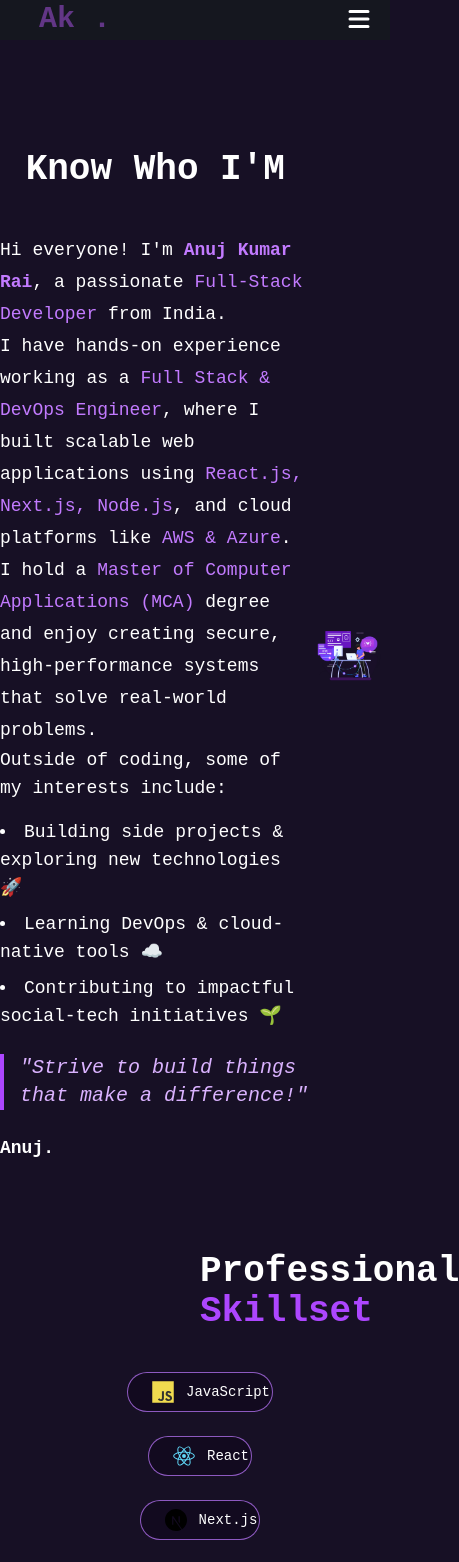
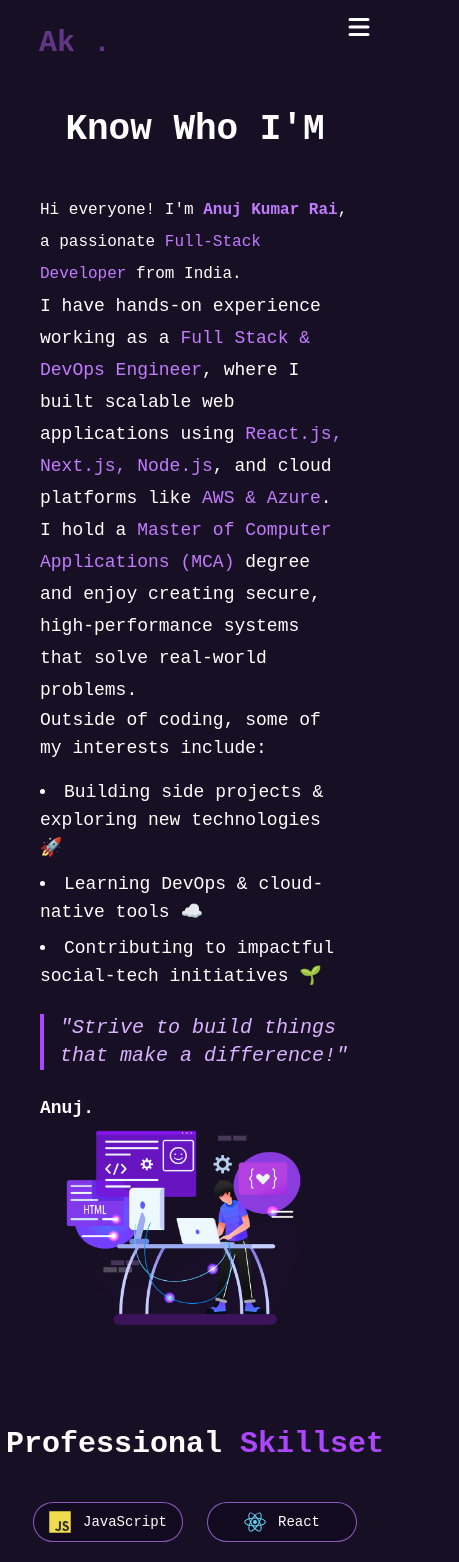
Before and after one commit to Anuj5588/anuj-kumar-rai-portfolio, a Next.js app: page /about in a window 390 px wide. Shown: the top 1562 px of the page, 459 px wide, since content can reach past the window. Built offline with nearby package versions, Linux system fonts and the light colour scheme.

Commit message:
made responsive to all the sections

```diff
--- a/app/about/page.js
+++ b/app/about/page.js
@@ -6,7 +6,7 @@
 const About = () => {
   return (
    <>
-   <div className='flex justify-center items-center translate-y-[110px] scroll '>
+   <div className='flex justify-center items-center translate-y-[110px] scroll max-lg:flex-col   px-10'>
   <div className="max-w-3xl  text-white font-mono">
       <h2 className="text-4xl font-semibold mb-6 text-center">
         Know Who I'M
@@ -14,12 +14,12 @@
 
       <div className='mt-4  h-[20px]'></div>
 
-      <p className="text-lg leading-8 ">
+      <p className="text-l  leading-8 ">
         Hi everyone! I&apos;m <span className="text-purple-400 font-semibold">Anuj Kumar Rai</span>,
         a passionate <span className="text-purple-400">Full-Stack Developer</span> from India.
       </p>
 
-      <p className="text-lg leading-8 ">
+      <p className="text-lg leading-8 max-md">
         I have hands-on experience working as a <span className="text-purple-400">Full Stack & DevOps Engineer</span>,
         where I built scalable web applications using
         <span className="text-purple-400"> React.js, Next.js, Node.js</span>, and cloud platforms
@@ -56,7 +56,7 @@
     </div>
 
 
-   <div className='p-[200px]'><Techstack/></div>
+   <div className='py-[200px]'><Techstack/></div>
    </>
   )
 }
--- a/app/about/techStack.js
+++ b/app/about/techStack.js
@@ -9,8 +9,8 @@
   return (
 
     <>
-     <div className='text-4xl text-white font-mono text-center font-bold'>Professional <span className='text-purple-500'>Skillset</span></div>
-         <div className="mt-10 flex flex-wrap justify-center gap-6 max-w-6xl mx-auto">
+     <div className='text-3xl text-white  font-mono text-center   flex-wrap  font-bold'>Professional <span className='text-purple-500'>Skillset</span></div>
+         <div className="mt-10 flex flex-wrap justify-center gap-6 max-w-6xl mx-auto  ">
 
         {techList.map((tech, index) => (
           <TechBadge
@@ -21,9 +21,9 @@
         ))}
       </div>
 
-      <div className='text-4xl text-purple-500 font-mono text-center font-bold pt-[100px]'>Tools <span className='text-white'>I  use</span></div>
+      <div className='text-4xl text-purple-500 font-mono  text-center font-bold pt-[100px]'>Tools <span className='text-white'>I  use</span></div>
 
-      <div className='max-w-6xl flex justify-center gap-6 mx-auto mt-10'>{
+      <div className='max-w-6xl flex flex-wrap justify-center gap-6 mx-auto mt-10'>{
         tools.map((tool,index)=>(
           <>
 
--- a/app/component/Hero/rightSection/bottomSection/page.js
+++ b/app/component/Hero/rightSection/bottomSection/page.js
@@ -6,7 +6,7 @@
 
 const BottomRsection = () => {
   return (
-    <div className='max-lg: mt-[10%]'>
+    <div className='max-lg: mt-[10%] z-0'>
         <Image src={avatar} width={200} height={200}/>
     </div>
   )
--- a/app/component/Navbar/page.js
+++ b/app/component/Navbar/page.js
@@ -1,27 +1,48 @@
 "use client";
+
+import { useEffect, useState } from "react";
 import { navItems } from "@/public/jsonData/page";
-import styles from "./page.module.css";
 import { AiFillStar } from "react-icons/ai";
 import { CgGitFork } from "react-icons/cg";
 import Link from "next/link";
-import { useState } from "react";
 import { HiMenu, HiX } from "react-icons/hi";
+import styles from "./page.module.css";
 
 const Navbar = () => {
   const [open, setOpen] = useState(false);
+  const [scrolled, setScrolled] = useState(false);
+
+  useEffect(() => {
+    const handleScroll = () => {
+      setScrolled(window.scrollY > 50);
+    };
+
+    window.addEventListener("scroll", handleScroll);
+    return () => window.removeEventListener("scroll", handleScroll);
+  }, []);
+
   return (
-    <>
-      <div className="   max-md:bg-[#15171F]   relative">
-        <div className="text-[#623686]  text-[30px] flex mt-4 max-md:mt-0 gap-4 font-extrabold text-2xl mx-[10%] font-mono ">
+    <div
+      className={`fixed top-0 z-1 w-full py-3 transition-all duration-300
+        ${
+          scrolled
+            ? " shadow-[0_4px_30px_rgba(0,0,0,0.5)]"
+            : "bg-transparent backdrop-blur-md"
+        }`}
+    >
+      {/* Logo */}
+      <div
+        className={`text-[30px] flex py-3 max-md:mt-0 gap-4 font-extrabold text-2xl mx-[10%] font-mono
+          ${scrolled ? "text-purple-400" : "text-[#623686]"}`}
+      >
         Ak .
       </div>
-        <div className="flex min-w-[60%] gap-[50px] -mt-[30px] max-md:hidden justify-center ml-[30%] ">
+
+      {/* Desktop Menu */}
+      <div className="flex min-w-[60%] gap-[50px] -mt-[45px] max-md:hidden justify-center ml-[30%]">
         {navItems.map((item, index) => (
           <Link href={item.path} key={index}>
-              <span
-                key={index}
-                className="group flex flex-wrap relative items-center gap-1 text-white text-[20px] font-mono cursor-pointer"
-              >
+            <span className="group flex flex-wrap relative items-center gap-1 text-white text-[20px] font-mono cursor-pointer">
               <span className="text-[22px]">
                 <item.icon />
               </span>
@@ -38,8 +59,9 @@
           </Link>
         ))}
 
+        {/* Right Icons */}
         <span
-            className={`${styles.hello} flex justify-around items-center flex-wrap  w-[8%] mr-[10%] `}
+          className={`${styles.hello} flex justify-around items-center flex-wrap w-[8%] mr-[10%]`}
         >
           <span className="text-[25px] font-mono text-white">
             <CgGitFork />
@@ -49,39 +71,39 @@
           </span>
         </span>
       </div>
-        {/* Burger Icon (below md) */}
-        <div className="absolute right-4 top-1">
-          <button className="md:hidden text-white text-3xl" onClick={() => setOpen(!open)}>
+
+      {/* Burger Icon (Mobile) */}
+      <div className="absolute right-4 top-3">
+        <button
+          className="md:hidden text-white text-3xl"
+          onClick={() => setOpen(!open)}
+        >
           {open ? <HiX /> : <HiMenu />}
         </button>
       </div>
 
       {/* Mobile Menu */}
       {open && (
-          <>
-          <ul className="md:hidden flex text-white flex-col gap-4 mt-4 justify-center items-center text-2xl font-bold p-4 rounded-lg">
+        <ul
+          className={`md:hidden flex flex-col gap-4 mt-4 justify-center items-center
+          text-2xl font-bold p-4 rounded-lg transition-all
+          ${scrolled ? "bg-[#15121e]" : "bg-[#9c4fac]/80 backdrop-blur-md"}`}
+        >
           {navItems.map((item, index) => (
-
-              <li>
-                <Link href={item.path} key={index}>
-                 <span
-                key={index}
-                className="group relative inline-flex items-center gap-1 text-white text-[20px] font-mono cursor-pointer"
-              >
+            <li key={index}>
+              <Link href={item.path}>
+                <span className="group relative inline-flex items-center gap-1 text-white text-[20px] font-mono cursor-pointer">
                   <span className="text-[22px]">
                     <item.icon />
                   </span>
                   <span>{item.label}</span>
                 </span>
               </Link>
-
-
             </li>
-
           ))}
 
           <span
-            className={`${styles.hello} flex justify-around items-center min-w-[15%] max-w`}
+            className={`${styles.hello} flex justify-around items-center min-w-[15%]`}
           >
             <span className="text-[25px] font-mono text-white">
               <CgGitFork />
@@ -91,10 +113,8 @@
             </span>
           </span>
         </ul>
-          </>
       )}
     </div>
-    </>
   );
 };
 
--- a/app/component/ProjectCard/page.js
+++ b/app/component/ProjectCard/page.js
@@ -6,7 +6,7 @@
 
   return (
     <>
-    <div className='h-[70vh] flex flex-col max-w-[350px] justify-evenly  items-center border border-purple-400/70 rounded-2xl cursor-pointer transition-all duration-300 ease-out  hover:scale-105 hover:shadow-[0_0_22px_rgba(168,85,247,0.6)] p-4'>
+    <div className='h-[70vh] flex flex-col max-sm:min-w-2xs max-w-xs justify-evenly items-center border border-purple-400/70 rounded-2xl cursor-pointer transition-all duration-300 ease-out  hover:scale-105 hover:shadow-[0_0_22px_rgba(168,85,247,0.6)] p-4 max-sm:mr-2'>
         <div className=''>
             <Image src={img} width={300} height={300}/>
         </div>
--- a/app/component/TechBadge/page.js
+++ b/app/component/TechBadge/page.js
@@ -4,8 +4,10 @@
   return (
     <div
       className="
-        inline-flex items-center gap-3
-        px-6 py-2
+        flex justify-center items-center gap-3
+       p-2
+        min-w-[150px]
+        text-center
         rounded-full
         border border-purple-400/70
         bg-[#120a1f]
--- a/app/projects/page.js
+++ b/app/projects/page.js
@@ -6,11 +6,11 @@
 const Projects = () => {
   return (
     <>
-    <div className='flex flex-col gap-5'>
-       <div className='font-mono text-center text-5xl text-white mt-[50px]'>My  <span className='text-purple-500'>Projects</span> </div>
+    <div className='flex flex-col p-2 gap-5'>
+       <div className='font-mono text-center text-5xl text-white mt-[50px] '>My  <span className='text-purple-500'>Projects</span> </div>
     <p className='text-center  text-white text-l'>Here are few projects I've worked on.</p>
     </div>
-    <div className='flex flex-wrap gap-8 justify-around items-center mx-auto max-w-6xl my-10'>{
+    <div className='flex flex-wrap gap-8 justify-around items-center mx-auto max-w-6xl max-sm:px-2  my-10'>{
       projectData.map((data, index)=>(
 
         <div key={index}> <ProjectCard img={data.icon} head={data.heading} text={data.text} link={data.link}/></div>
--- a/app/resume/page.js
+++ b/app/resume/page.js
@@ -12,7 +12,7 @@
       </a>
 
       {/* PDF Preview */}
-      <div className="w-full max-w-6xl h-[95vh] bg-white overflow-hidden rounded-lg ">
+      <div className="w-full max-w-6xl h-[95vh]  rounded-lg ">
         <iframe
 
           src="/resume/akr.pdf#toolbar=0&navpanes=0&scrollbar=0"
```
Lines whose indentation alone changed are shown as unchanged.
